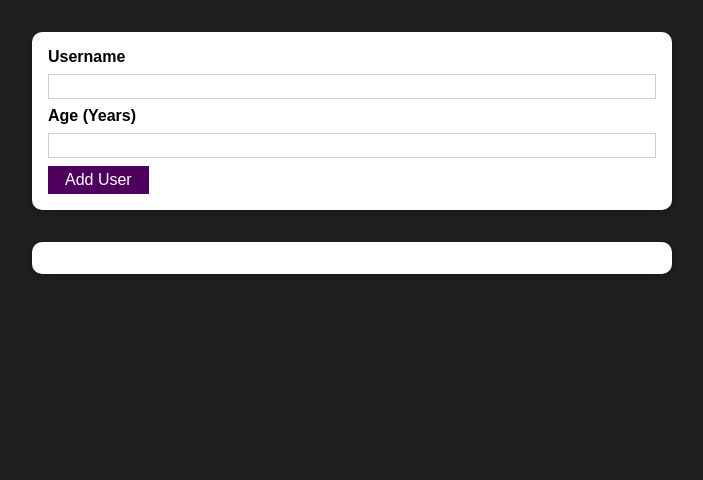
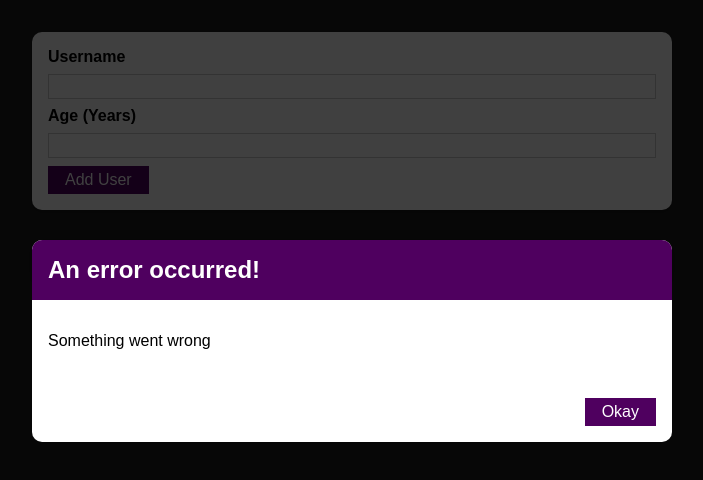
Before and after one commit to santoshnarayanan/React-PracticeProject-Ch8, a React (Create React App) app: page / in a window 1280 px wide. Shown: the top 480 px of the page, without its empty margins (288-991 px from the left). Built offline with nearby package versions, Linux system fonts and the light colour scheme.

Commit message:
Adding ErrorModal component

```diff
--- /dev/null
+++ b/src/components/UI/ErrorModal.js
@@ -0,0 +1,24 @@
+import Card from "./Card";
+import Button from "./Button";
+import classes from './ErrorModal.module.css';
+
+const ErrorModal = (props) => {
+    return (
+        <div>
+            <div className={classes.backdrop}/>
+            <Card className={classes.modal}>
+                <header className={classes.header}>
+                    <h2>{props.title}</h2>
+                </header>
+                <div className={classes.content}>
+                    <p>{props.message}</p>
+                </div>
+                <footer className={classes.actions}>
+                    <Button>Okay</Button>
+                </footer>
+            </Card>
+        </div>
+    );
+};
+
+export default ErrorModal;
--- /dev/null
+++ b/src/components/UI/ErrorModal.module.css
@@ -0,0 +1,45 @@
+.backdrop {
+    position: fixed;
+    top: 0;
+    left: 0;
+    width: 100%;
+    height: 100vh;
+    z-index: 10;
+    background: rgba(0, 0, 0, 0.75);
+  }
+
+  .modal {
+    position: fixed;
+    top: 30vh;
+    left: 10%;
+    width: 80%;
+    z-index: 100;
+    overflow: hidden;
+  }
+
+  .header {
+    background: #4f005f;
+    padding: 1rem;
+  }
+
+  .header h2 {
+    margin: 0;
+    color: white;
+  }
+
+  .content {
+    padding: 1rem;
+  }
+
+  .actions {
+    padding: 1rem;
+    display: flex;
+    justify-content: flex-end;
+  }
+
+  @media (min-width: 768px) {
+    .modal {
+      left: calc(50% - 20rem);
+      width: 40rem;
+    }
+  }
--- a/src/components/Users/AddUser.js
+++ b/src/components/Users/AddUser.js
@@ -2,6 +2,7 @@
 import classes from "./AddUser.module.css";
 import Button from "../UI/Button";
 import {useState} from "react";
+import ErrorModal from "../UI/ErrorModal";
 
 const AddUser = (props) => {
     //maintain states for username and age
@@ -12,11 +13,15 @@
         event.preventDefault(); // prevent postback
 
         //Validation if blank or age entered is less than 1
-        if(enteredUserName.trim().length === 0 || enteredAge.trim().length === 0){ return; }
+        if (enteredUserName.trim().length === 0 || enteredAge.trim().length === 0) {
+            return;
+        }
         //conversion of string to number (javascript)
-        if(+enteredAge < 1){ return;}
+        if (+enteredAge < 1) {
+            return;
+        }
 
-        props.onAddUser(enteredUserName,enteredAge); //lifting State to App.Js on click on every Button
+        props.onAddUser(enteredUserName, enteredAge); //lifting State to App.Js on click on every Button
 
         //Reset state to empty string after clicking on button
         setEnteredUserName('');
@@ -35,6 +40,8 @@
 
     //Card is composition
     return (
+        <div>
+            <ErrorModal title="An error occurred!" message="Something went wrong"/>
             <Card className={classes.input}>
                 <form onSubmit={addUserHandler}>
                     <label htmlFor="username">Username</label>
@@ -44,6 +51,7 @@
                     <Button type="submit">Add User</Button>
                 </form>
             </Card>
+        </div>
     );
 };
 
```
Lines whose indentation alone changed are shown as unchanged.
